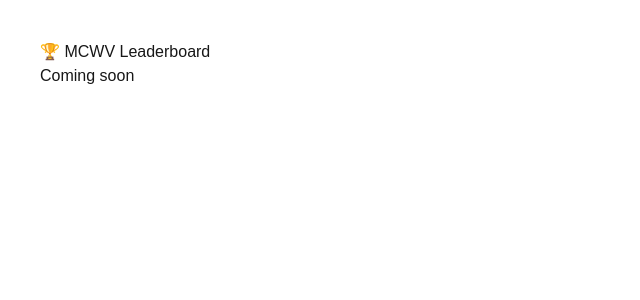
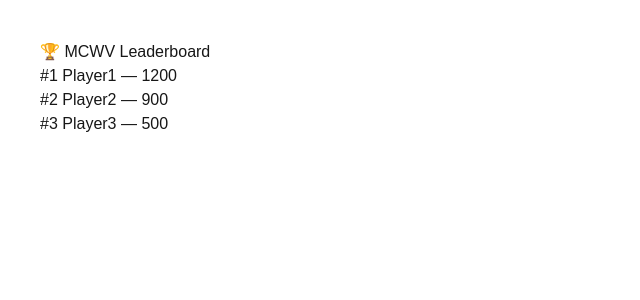
Before and after one commit to ILostMyMicrowave/mcwv-hub, a Next.js app: page /leaderboard in a window 1280 px wide. Shown: the top 300 px of the page, without its empty margins (0-640 px from the left). Built offline with nearby package versions, Linux system fonts and the light colour scheme.

Commit message:
Update page.tsx

```diff
--- a/app/leaderboard/page.tsx
+++ b/app/leaderboard/page.tsx
@@ -1,8 +1,20 @@
-export default function Leaderboard() {
+async function getData() {
+  const res = await fetch("/api/leaderboard", { cache: "no-store" });
+  return res.json();
+}
+
+export default async function Leaderboard() {
+  const data = await getData();
+
   return (
     <main style={{ padding: 40 }}>
       <h1>🏆 MCWV Leaderboard</h1>
-      <p>Coming soon</p>
+
+      {data.map((user: any, i: number) => (
+        <div key={i}>
+          #{i + 1} {user.name} — {user.points}
+        </div>
+      ))}
     </main>
   );
 }
```
